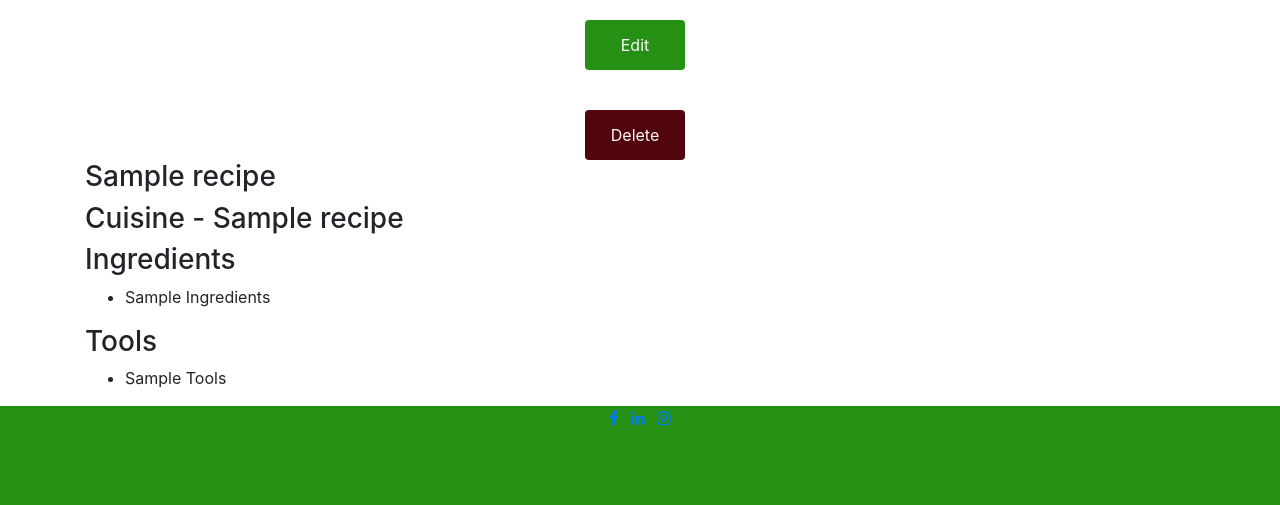
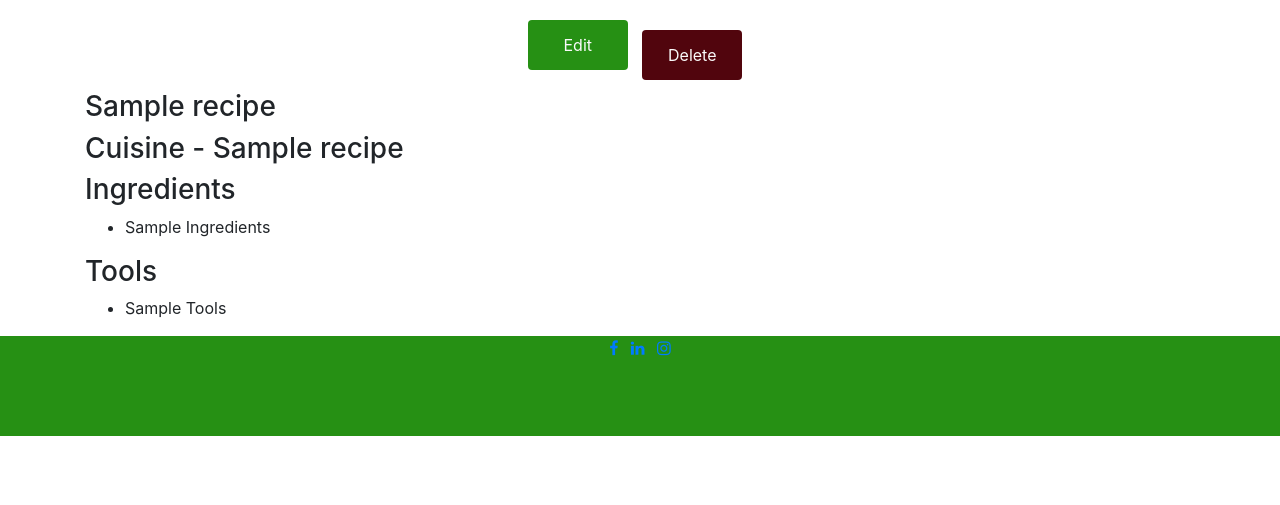
Before and after one commit to Code-Institute-Submissions/mendesfsweden-MilestoneProject3, a Flask app: template templates/recipe.html in a window 1280 px wide. Shown: the part 77-582 px from the top of the page. Run offline with Flask 2, Linux system fonts and the light colour scheme; the template is opened without the code that fills it: most values are stand-ins (such as "Sample title", 1, 10 or a date in 2020); some libraries are stand-ins or nearby versions.

Commit message:
fixed edit button postioning in recipe.html

```diff
--- a/templates/recipe.html
+++ b/templates/recipe.html
@@ -2,9 +2,8 @@
 {% block content %}
 <div class="container">
         <div class="col-md-12 text-center">
-            <form action="{{url_for('edit_recipe', recipe_id=recipe._id)}}" method="GET">
-            <button type="submit" class="btn btn-edit">Edit</button>
-            </form>
+            <form id="edit_form" action="{{url_for('edit_recipe', recipe_id=recipe._id)}}" method="GET"></form>
+            <button form="edit_form" type="submit" class="btn btn-edit">Edit</button>
             <button type="button" class="btn btn-del" data-toggle="modal" data-target="#deleteModal">Delete</button>
   <!-- Modal -->
   <div class="modal fade" id="deleteModal" tabindex="-1" role="dialog">
```
